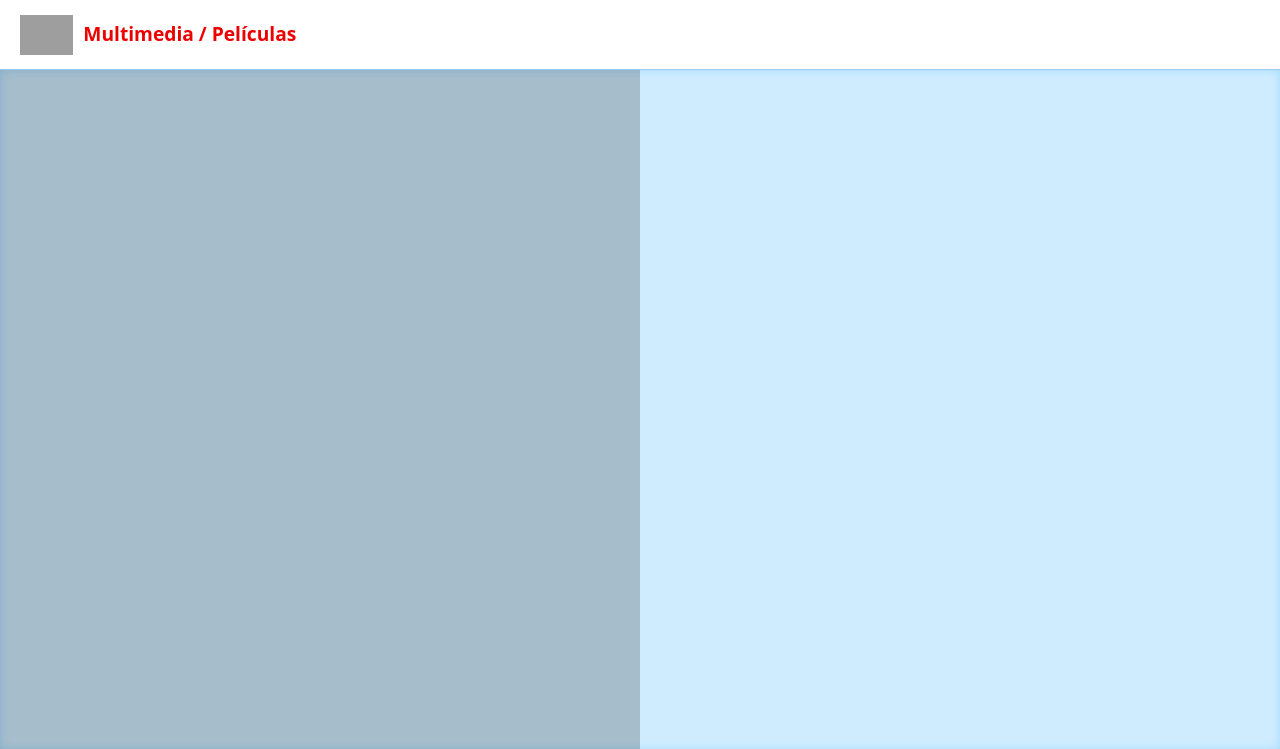
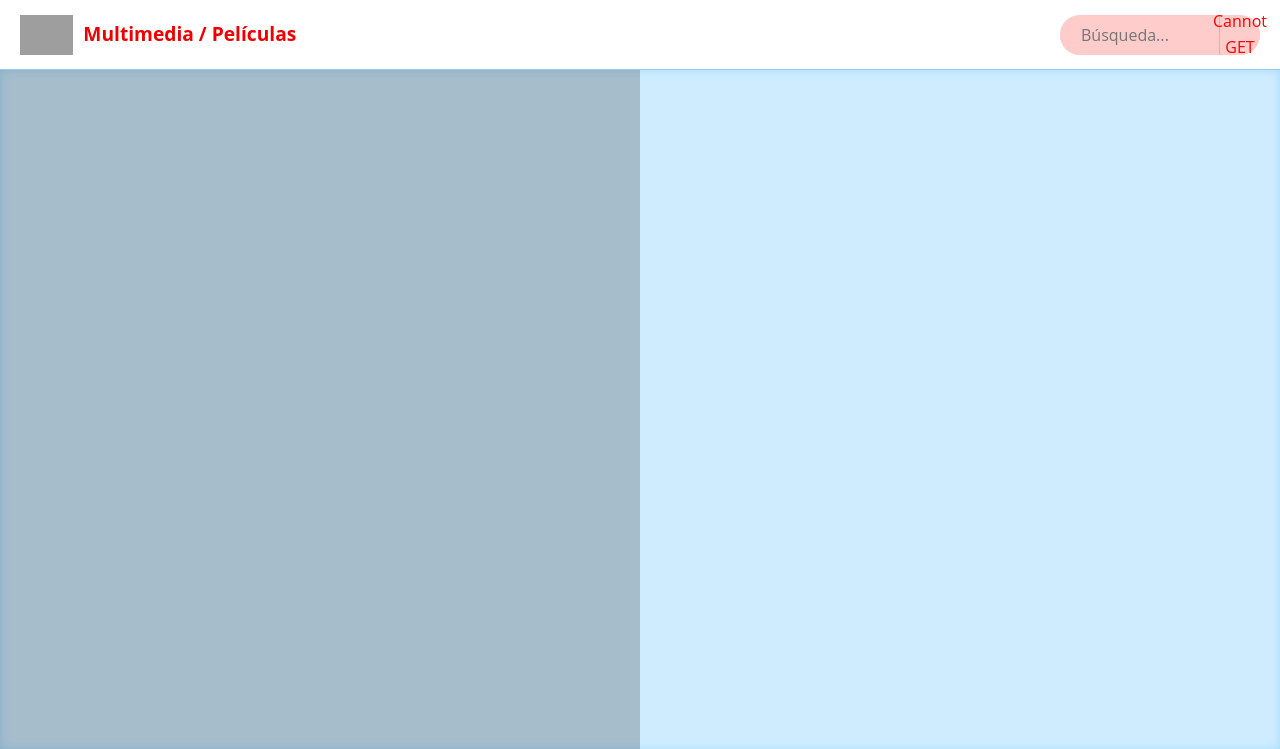
Before and after one commit to dlunamontilla/multimedia, a PHP site: page / in a window 1280 px wide. Shown: the top 749 px of the page. Run offline with PHP 8.4, Linux system fonts and the light colour scheme; data that the repository does not hold is empty; grey boxes are pictures that could not be loaded.

Commit message:
Se realiza una implementacion basica del buscador de videos

```diff
--- a/src/sass/_controls.scss
+++ b/src/sass/_controls.scss
@@ -1,8 +1,10 @@
 .controls {
     position: absolute;
     margin: auto;
-	left: 0; right: 0;
-	top: auto; bottom: 0;
+    left: 0;
+    right: 0;
+    top: auto;
+    bottom: 0;
     min-height: 10px;
 
     &__range {
@@ -17,3 +19,91 @@
         height: 20px;
     }
 }
+
+.search {
+    --height: 40px;
+    --size-button: var(--height);
+
+    --display: block;
+
+    &__input {
+        display: var(--display);
+        position: relative;
+        height: var(--height);
+        min-width: 200px;
+        border-radius: calc(var(--size-button) / 2);
+        background-color: $color-base;
+    }
+
+    [type="search"],
+    &__button {
+        display: var(--display);
+        height: 100%;
+        font: inherit;
+        background-image: none;
+        transition: 300ms ease;
+        outline: medium none;
+
+        position: absolute;
+        margin: auto;
+        top: 0;
+        bottom: 0;
+
+        width: calc(100% - var(--size-button));
+        background-color: lighten(red, 40);
+        caret-color: red;
+        color: red;
+    }
+
+    [type="search"] {
+        --padding: 10px;
+        border: 1px solid transparent;
+        left: 0;
+        right: auto;
+        padding-right: var(--padding);
+        padding-left: calc(var(--size-button) / 2);
+        border-radius: calc(var(--size-button) / 2) 0 0
+            calc(var(--size-button) / 2);
+        border-right: 1px solid rgba(red, 0.2);
+
+        &:focus {
+            background-color: lighten(red, 50);
+            color: red;
+            border-color: rgba(red, 0.3);
+        }
+    }
+
+    &__button {
+        width: var(--size-button);
+        border: 0;
+        left: auto;
+        right: 0;
+        border-radius: 0 calc(var(--size-button) / 2)
+            calc(var(--size-button) / 2) 0;
+
+        display: flex;
+        justify-content: center;
+        align-items: center;
+        cursor: pointer;
+
+        svg {
+            display: block;
+            width: calc(var(--size-button) / 1.8);
+            height: calc(var(--size-button) / 1.8);
+        }
+
+        path {
+            fill: darken(red, 10);
+            transition: 300ms ease;
+        }
+
+        &:hover,
+        &:focus {
+            background-color: red;
+
+            path {
+                fill: white;
+            }
+        }
+    }
+}
--- a/src/sass/_main.scss
+++ b/src/sass/_main.scss
@@ -292,87 +292,3 @@
 		}
 	}
 }
-
-.search {
-	display: none;
-	--height: 40px;
-	--size-button: var(--height);
-
-	--display: block;
-
-	&__input {
-		display: var(--display);
-		position: relative;
-		height: var(--height);
-		min-width: 200px;
-		border-radius: calc(var(--size-button) / 2);
-		background-color: $color-base;
-	}
-
-	[type="search"],
-	&__button {
-		display: var(--display);
-		height: 100%;
-		font: inherit;
-		background-image: none;
-		transition: 300ms ease;
-		outline: medium none;
-
-		position: absolute;
-		margin: auto;
-		top: 0; bottom: 0;
-
-		width: calc(100% - var(--size-button));
-		background-color: lighten(red, 40);
-		caret-color: red;
-		color: red;
-	}
-
-	[type="search"] {
-		--padding: 10px;
-		border: 1px solid transparent;
-		left: 0; right: auto;
-		padding-right: var(--padding);
-		padding-left: calc(var(--size-button) / 2 );
-		border-radius: calc(var(--size-button) / 2) 0 0 calc(var(--size-button) / 2);
-		border-right: 1px solid rgba(red, 0.2);
-
-		&:focus {
-			background-color: lighten(red, 50);
-			color: red;
-			border-color: rgba(red, 0.3);
-		}
-	}
-
-	&__button {
-		width: var(--size-button);
-		border: 0;
-		left: auto; right: 0;
-		border-radius: 0 calc(var(--size-button) / 2) calc(var(--size-button) / 2) 0;
-
-		display: flex;
-		justify-content: center;
-		align-items: center;
-		cursor: pointer;
-
-		svg {
-			display: block;
-			width: calc(var(--size-button) / 1.8);
-			height: calc(var(--size-button) / 1.8);
-		}
-
-		path {
-			fill: darken(red, 10);
-			transition: 300ms ease;
-		}
-
-		&:hover,
-		&:focus {
-			background-color: red;
-
-			path {
-				fill: white;
-			}
-		}
-	}
-}
```
Also changed, not shown: build/css/style.css, build/js/modules/get-register.js (added), build/js/modules/multimedia.js, build/js/modules/search.js (added), 1 other file. Lines whose indentation alone changed are shown as unchanged.
